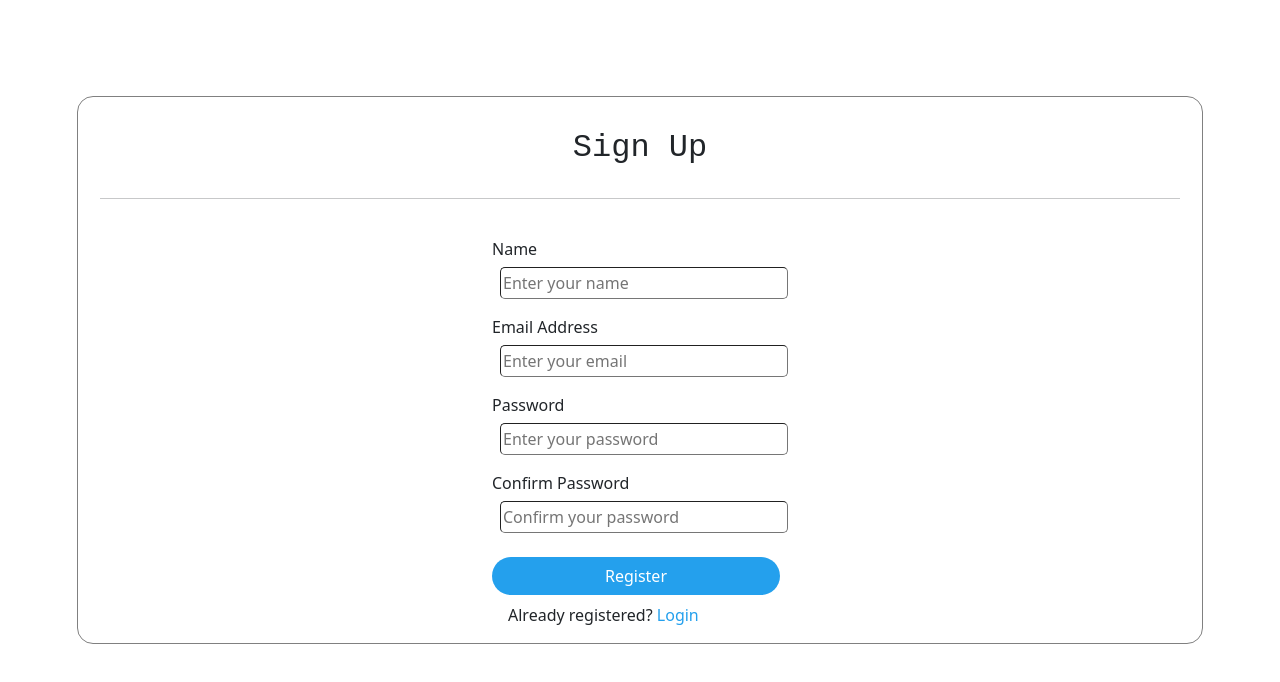
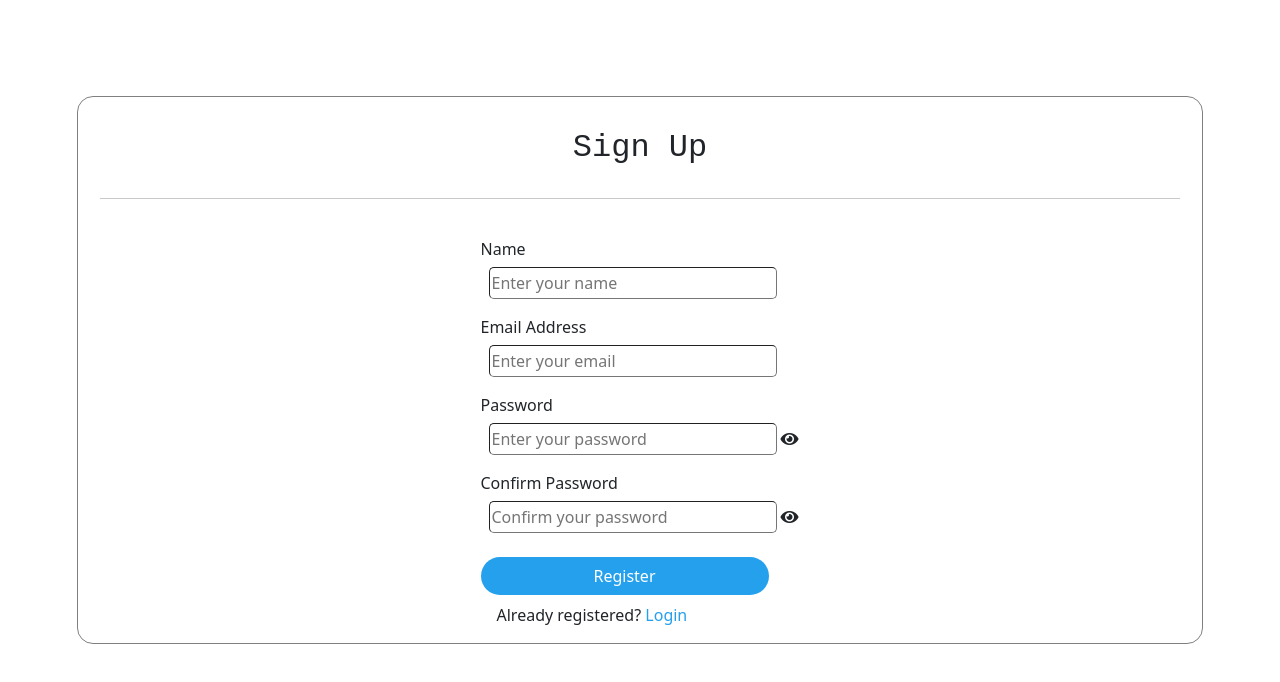
Before and after one commit to Bishal-Mukherjee/SAN, a React (Create React App) app in the folder client/: page /register in a window 1280 px wide. Shown: the top 682 px of the page. Built offline with nearby package versions, Linux system fonts and the light colour scheme.

Commit message:
18th Commit

```diff
--- a/client/src/components/auth/Login.js
+++ b/client/src/components/auth/Login.js
@@ -114,6 +114,25 @@ const Login = () => {
     });
   };
 
+  function viewPassword() {
+    if (
+      document.getElementById("view-password").style.visibility == "visible"
+    ) {
+      document.getElementById("view-password").style.visibility = "hidden";
+      document.getElementById("unview-password").style.visibility = "visible";
+    } else {
+      document.getElementById("view-password").style.visibility = "visible";
+      document.getElementById("unview-password").style.visibility = "hidden";
+    }
+
+    var targetInput = document.getElementById("password-input");
+    if (targetInput.type === "password") {
+      targetInput.type = "text";
+    } else {
+      targetInput.type = "password";
+    }
+  }
+
   return (
     <Fragment>
       {!token && (
@@ -207,6 +226,22 @@ const Login = () => {
                 onChange={(e) => handleChange(e)}
                 required
               />
+              <i
+                id="view-password"
+                className="fas fa-eye ml-1 fa-1x"
+                style={{ cursor: "pointer", visibility: "visible" }}
+                onClick={() => viewPassword()}
+              ></i>
+              <i
+                id="unview-password"
+                className="fas fa-eye-slash fa-1x"
+                style={{
+                  cursor: "pointer",
+                  visibility: "hidden",
+                  marginLeft: "-19px",
+                }}
+                onClick={() => viewPassword()}
+              ></i>
 
               <br />
               <br />
--- a/client/src/components/auth/Register.js
+++ b/client/src/components/auth/Register.js
@@ -85,6 +85,49 @@ const Register = () => {
       document.getElementById(`${elementID}`).style.marginTop = "0.5rem";
     }
   };
+
+  function viewPassword(options) {
+    if (
+      document.getElementById("view-password").style.visibility == "visible"
+    ) {
+      document.getElementById("view-password").style.visibility = "hidden";
+      document.getElementById("unview-password").style.visibility = "visible";
+    } else {
+      document.getElementById("view-password").style.visibility = "visible";
+      document.getElementById("unview-password").style.visibility = "hidden";
+    }
+
+    var targetInput = document.getElementById(options);
+    if (targetInput.type === "password") {
+      targetInput.type = "text";
+    } else {
+      targetInput.type = "password";
+    }
+  }
+
+  function viewConfirmPassword(options) {
+    if (
+      document.getElementById("view-confirm-password").style.visibility ==
+      "visible"
+    ) {
+      document.getElementById("view-confirm-password").style.visibility =
+        "hidden";
+      document.getElementById("unview-confirm-password").style.visibility =
+        "visible";
+    } else {
+      document.getElementById("view-confirm-password").style.visibility =
+        "visible";
+      document.getElementById("unview-confirm-password").style.visibility =
+        "hidden";
+    }
+
+    var targetInput = document.getElementById(options);
+    if (targetInput.type === "password") {
+      targetInput.type = "text";
+    } else {
+      targetInput.type = "password";
+    }
+  }
 
   return (
     <Fragment>
@@ -196,6 +239,7 @@ const Register = () => {
                 outline: "none",
                 marginLeft: "0.5rem",
               }}
+              id="password-input"
               onClick={() => handleInputInputLabel("password-label")}
               placeholder="Enter your password"
               type="password"
@@ -204,6 +248,22 @@ const Register = () => {
               onChange={(e) => handleChange(e)}
               required
             />
+            <i
+              id="view-password"
+              className="fas fa-eye ml-1 fa-1x"
+              style={{ cursor: "pointer", visibility: "visible" }}
+              onClick={() => viewPassword("password-input")}
+            ></i>
+            <i
+              id="unview-password"
+              className="fas fa-eye-slash fa-1x"
+              style={{
+                cursor: "pointer",
+                visibility: "hidden",
+                marginLeft: "-19px",
+              }}
+              onClick={() => viewPassword("password-input")}
+            ></i>
             <br />
             <label
               id="confirm-password-label"
@@ -225,6 +285,7 @@ const Register = () => {
                 outline: "none",
                 marginLeft: "0.5rem",
               }}
+              id="confirm-password-input"
               onClick={() => handleInputInputLabel("confirm-password-label")}
               placeholder="Confirm your password"
               type="password"
@@ -233,6 +294,22 @@ const Register = () => {
               onChange={(e) => handleChange(e)}
               required
             />
+            <i
+              id="view-confirm-password"
+              className="fas fa-eye ml-1 fa-1x"
+              style={{ cursor: "pointer", visibility: "visible" }}
+              onClick={() => viewConfirmPassword("confirm-password-input")}
+            ></i>
+            <i
+              id="unview-confirm-password"
+              className="fas fa-eye-slash fa-1x"
+              style={{
+                cursor: "pointer",
+                visibility: "hidden",
+                marginLeft: "-19px",
+              }}
+              onClick={() => viewConfirmPassword("confirm-password-input")}
+            ></i>
             <br />
             <br />
             <button
```
